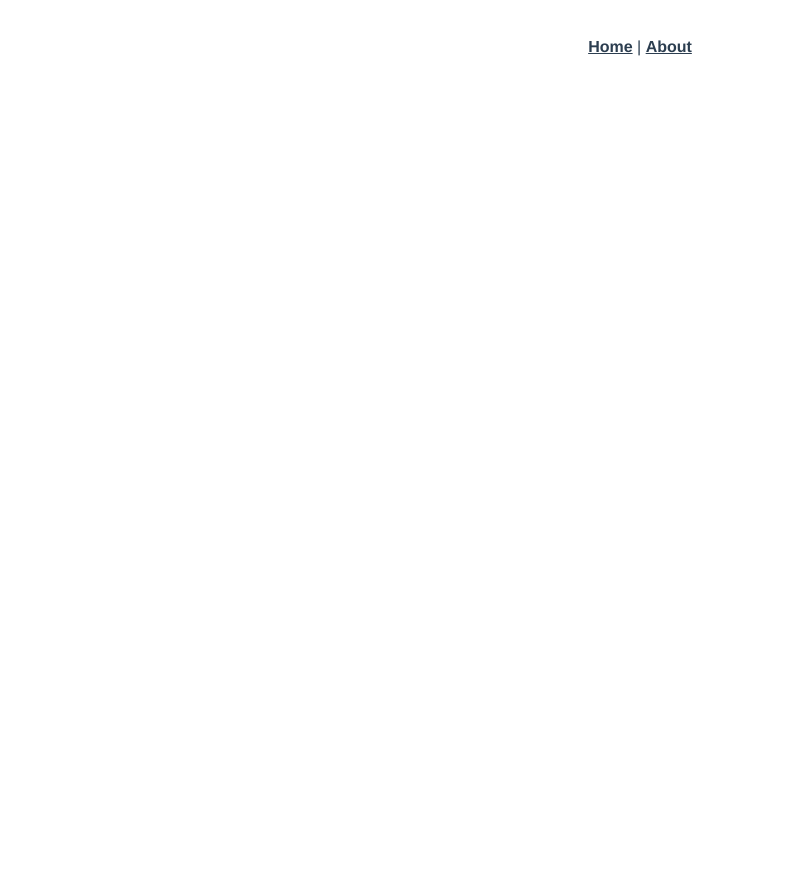
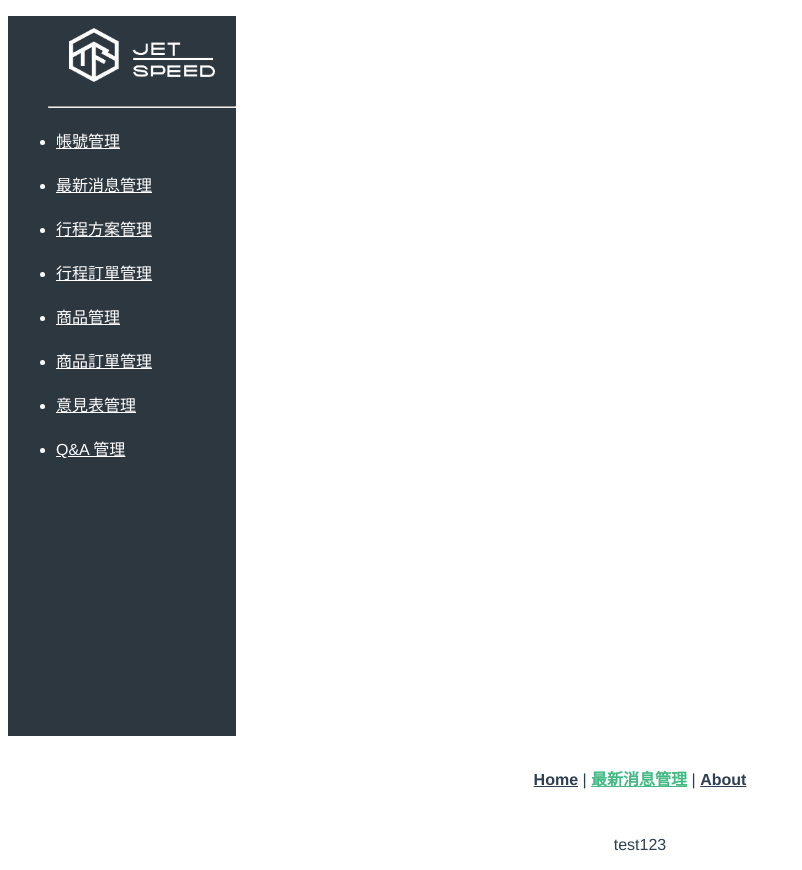
Before and after one commit to Azrialin/cgd103-g4-backend, a Vue app: page /news in a window 1280 px wide. Before the commit this address had no page. Shown: the whole page, without its empty margins (0-802 px from the left). Before the commit the page ends 800 px from the top, so only its background shows below. Built offline with nearby package versions, Linux system fonts and the light colour scheme; what view-ui-plus would draw is missing.

Commit message:
add aside news

```diff
--- a/src/App.vue
+++ b/src/App.vue
@@ -1,6 +1,8 @@
 <template>
+  <Aside></Aside>
   <nav>
     <router-link to="/">Home</router-link> |
+    <router-link to="/news">最新消息管理</router-link> |
     <router-link to="/about">About</router-link>
   </nav>
   <router-view/>
@@ -29,3 +31,16 @@ nav {
   }
 }
 </style>
+
+<script>
+// @ is an alias to /src
+import Aside from '@/components/Aside.vue'
+
+
+export default {
+  name: 'App',
+  components: {
+    Aside
+  }
+}
+</script>
--- /dev/null
+++ b/src/components/Aside.vue
@@ -0,0 +1,62 @@
+<template>
+  <div class="nav-aside">
+    <ul>
+        <div class="nav-aside-logo">
+            <img src="../assets/logo_WHITE.png" alt="logo">
+        </div>
+        <hr>
+        <li><a href="#">帳號管理</a></li>
+        <li><a href="#">最新消息管理</a></li>
+        <li><a href="#">行程方案管理</a></li>
+        <li><a href="#">行程訂單管理</a></li>
+        <li><a href="#">商品管理</a></li>
+        <li><a href="#">商品訂單管理</a></li>
+        <li><a href="#">意見表管理</a></li>
+        <li><a href="#">Q&A 管理</a></li>
+    </ul>
+  </div>
+</template>
+
+<script>
+export default {
+  name: 'Aside',
+  props: {
+    msg: String
+  }
+}
+</script>
+
+<!-- Add "scoped" attribute to limit CSS to this component only -->
+<style scoped lang="scss">
+
+.nav-aside{
+  width: 18%;
+  height: 90vh;
+  background-color: #2D3740;
+
+}
+
+.nav-aside-logo img{
+  margin: 10px 0;
+  width: 150px;
+}
+
+.nav-aside ul{
+
+}
+
+.nav-aside li{
+  margin: 20px 0;
+  color: #fff;
+  text-align: start;
+  /* 如何消除marker? */
+  margin-left: 8px;
+}
+
+.nav-aside a{
+  direction: none;
+  color: #fff;
+
+}
+
+</style>
--- a/src/router/index.js
+++ b/src/router/index.js
@@ -6,6 +6,11 @@ const routes = [
     path: '/',
     name: 'home',
     component: HomeView
+  },
+  {
+    path: '/news',
+    name: 'news',
+    component: () => import('../views/NewsView.vue')
   },
   {
     path: '/about',
--- /dev/null
+++ b/src/views/NewsView.vue
@@ -0,0 +1,8 @@
+<template>
+   <p>test123</p>
+</template>
+<script>
+    export default {
+
+    }
+</script>
```
Also changed, not shown: src/assets/logo_WHITE.png (added), 1 other file (tests, documents, lock files or other folders).
